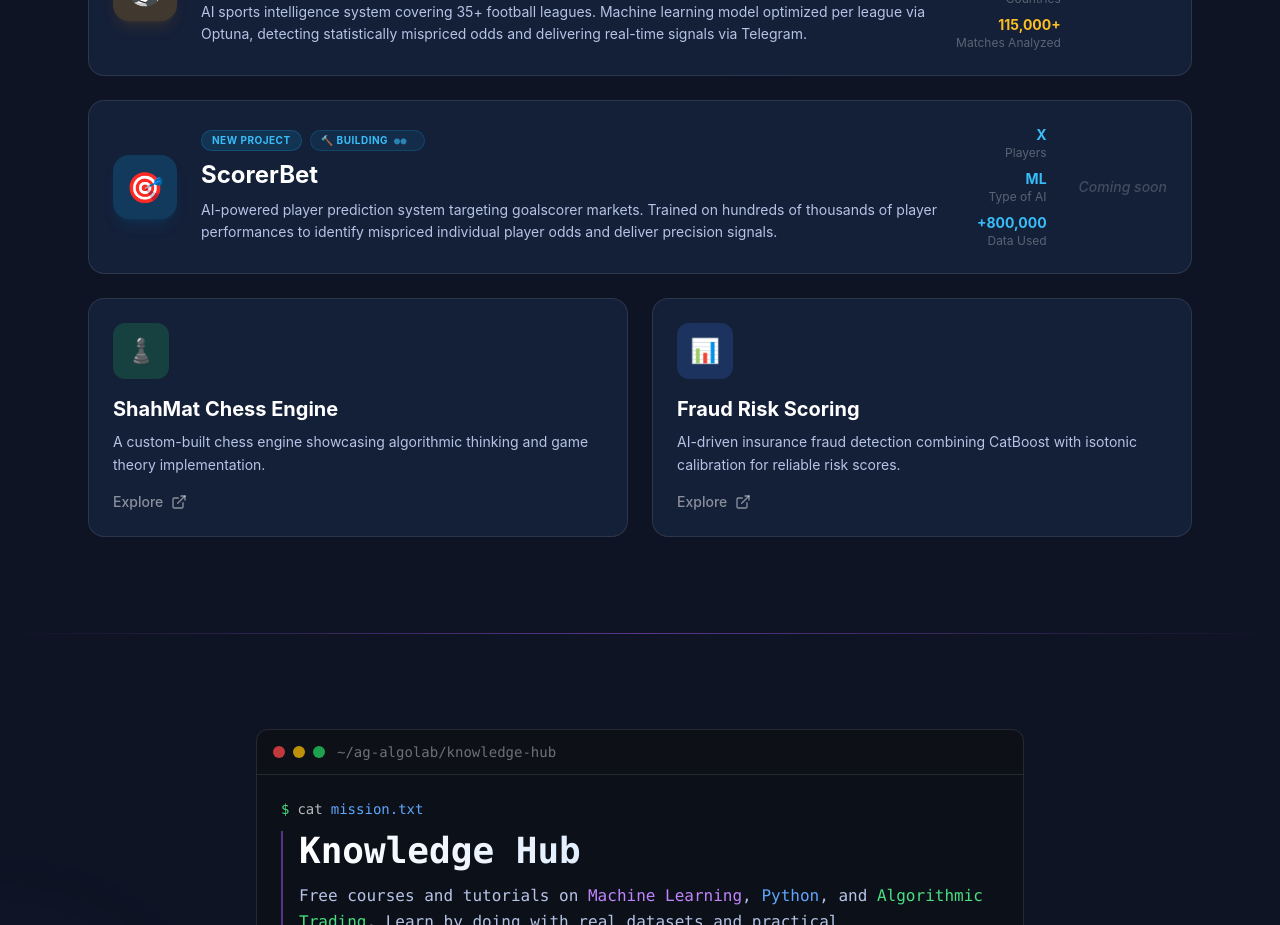
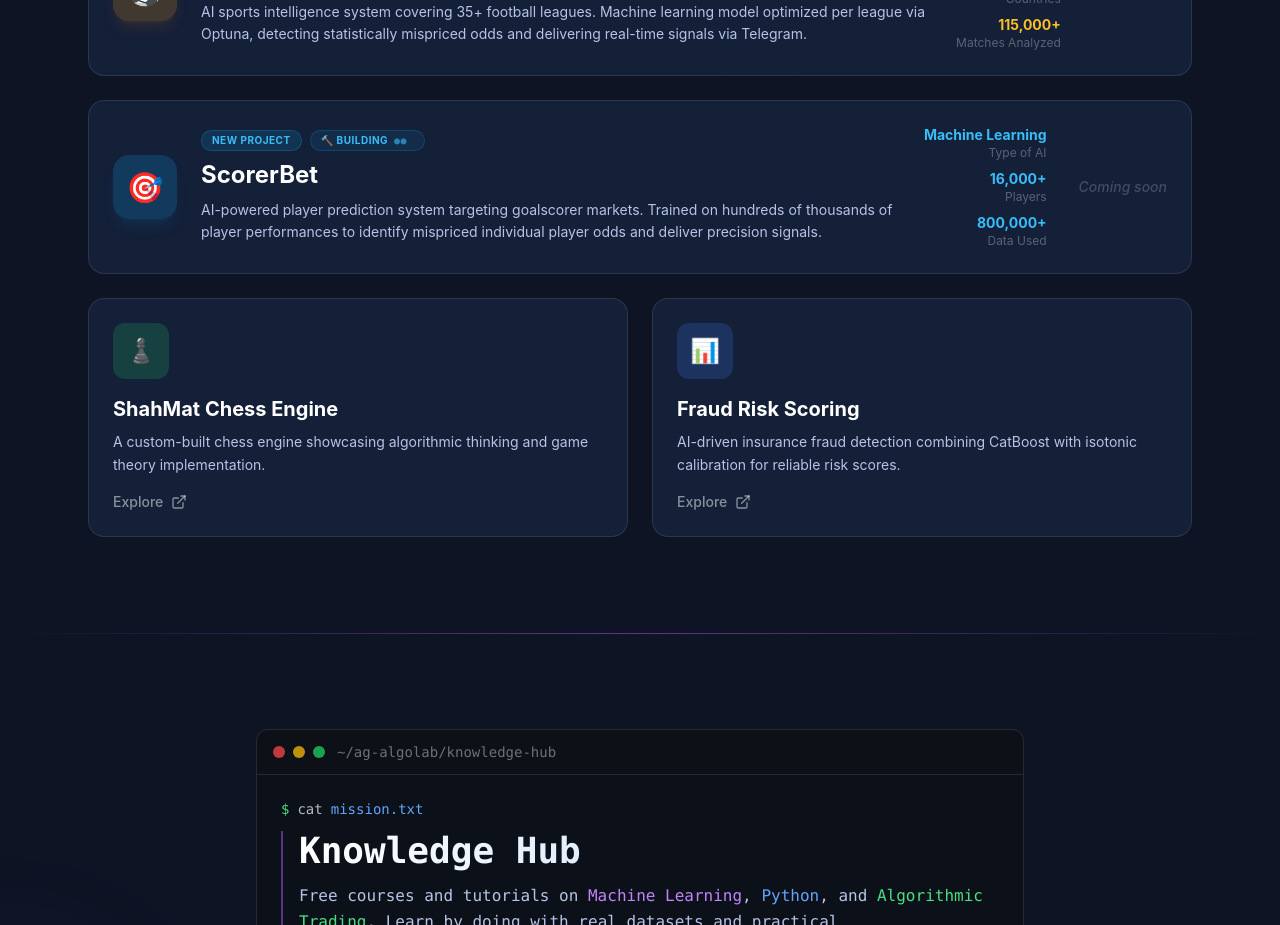
Before and after one commit to ag-algolab/ag-algolab.github.io, a React (Vite) app: page / in a window 1280 px wide. Shown: the part 3240-4165 px from the top of the page. Built offline with nearby package versions, Linux system fonts and the light colour scheme.

Commit message:
Update AI type and player count in App.jsx

```diff
--- a/src/App.jsx
+++ b/src/App.jsx
@@ -1138,9 +1138,9 @@ function Home() {
                   </div>
                   <div className="flex-shrink-0 hidden md:flex flex-col gap-2 items-end">
                     {[
-                      { label: 'Players', value: 'X' },
-                      { label: 'Type of AI', value: 'ML' },
-                      { label: 'Data Used', value: '+800,000' },
+                      { label: 'Type of AI', value: 'Machine Learning' },
+                      { label: 'Players', value: '16,000+' },
+                      { label: 'Data Used', value: '800,000+' },
                     ].map((s) => (
                       <div key={s.label} className="text-right">
                         <div className="text-sky-400 font-bold text-sm">{s.value}</div>
```
